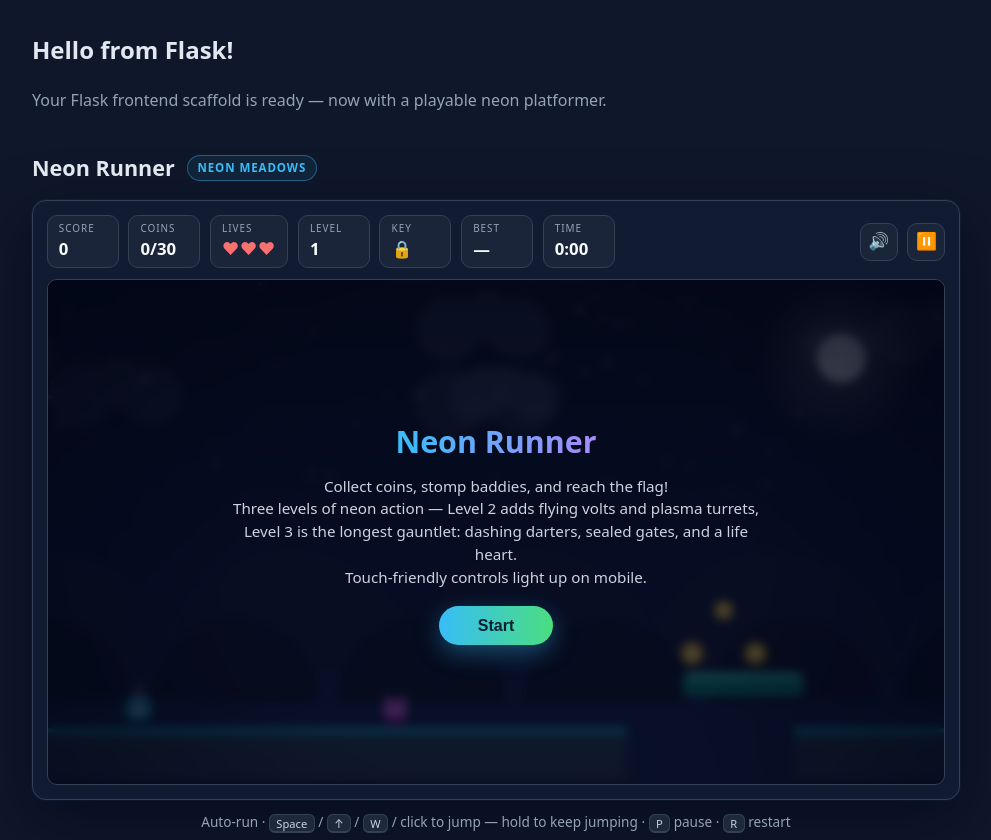
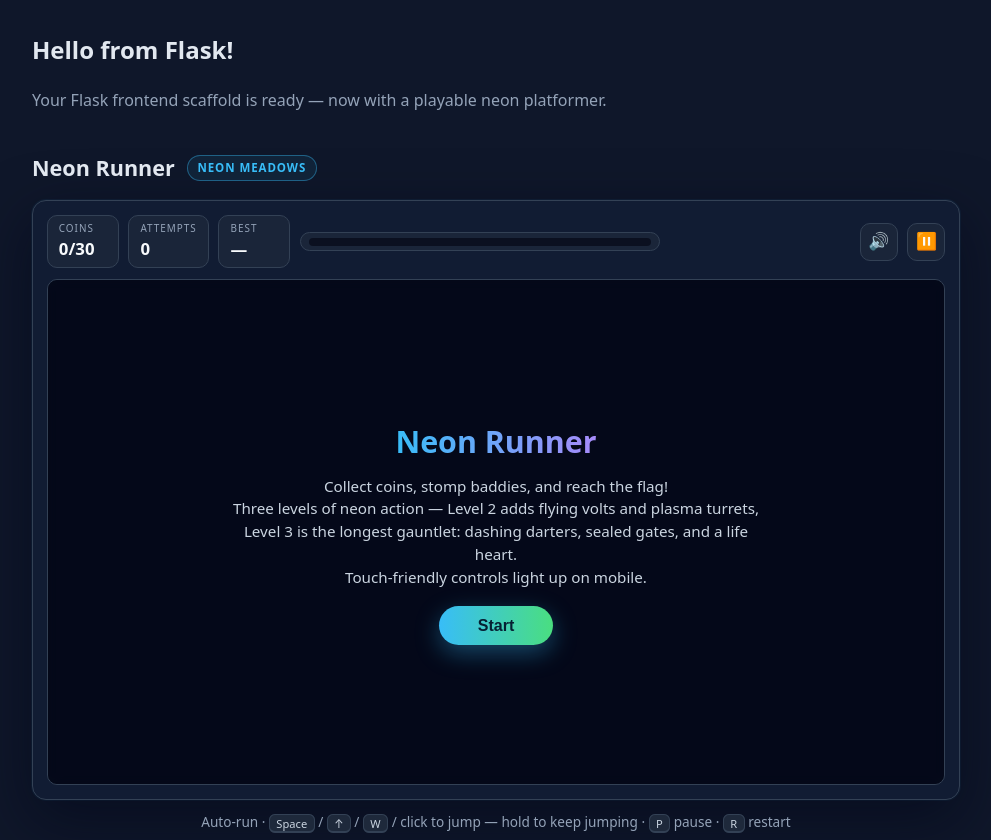
Before and after one commit to theskillster/code, a Flask app: page / in a window 1280 px wide. Shown: the part 97-937 px from the top of the page, without its empty margins (144-1135 px from the left). Run offline with Flask 3, Linux system fonts and the light colour scheme.

Commit message:
feat: instant-restart death loop with attempts and progress bar

```diff
--- a/ollama-code/opencode/src/opencode/static/css/main.css
+++ b/ollama-code/opencode/src/opencode/static/css/main.css
@@ -122,6 +122,32 @@ body {
 
 .hud-spacer {
   flex: 1;
+}
+
+.hud-progress {
+  flex: 1 1 180px;
+  display: flex;
+  align-items: center;
+  background: rgba(30, 41, 59, 0.75);
+  border: 1px solid var(--panel-border);
+  border-radius: 999px;
+  padding: 0.3rem 0.5rem;
+}
+
+.hud-progress-track {
+  width: 100%;
+  height: 8px;
+  border-radius: 999px;
+  background: #0b1020;
+  overflow: hidden;
+}
+
+.hud-progress-fill {
+  height: 100%;
+  width: 0%;
+  border-radius: 999px;
+  background: linear-gradient(90deg, #38bdf8, #a78bfa);
+  transition: width 0.1s linear;
 }
 
 .hud-btn {
--- a/ollama-code/opencode/src/opencode/static/js/entities.js
+++ b/ollama-code/opencode/src/opencode/static/js/entities.js
@@ -50,7 +50,7 @@ export const Entities = (() => {
     score: 0,
     coinCount: 0,
     keyCount: 0,
-    lives: 3,
+    attempts: 0,
     time: 0,
     best: 0,
     levelW: LEVEL_MAX_W,
@@ -64,7 +64,7 @@ export const Entities = (() => {
     camera: { x: 0 },
     overlayAction: null,
     // Death-sequence timer: while > 0, the player is frozen & flashing
-    // before the life is actually deducted and they respawn.
+    // before the level restarts and the attempt is counted.
     dying: 0,
   };
 
@@ -74,10 +74,9 @@ export const Entities = (() => {
   let _onGameOver = null;
   let _onHurtResolve = null;
 
-  function setCallbacks(onHurt, onWin, onGameOver, onHurtResolve) {
+  function setCallbacks(onHurt, onWin, onHurtResolve) {
     _onHurt = onHurt;
     _onWin = onWin;
-    _onGameOver = onGameOver;
     _onHurtResolve = onHurtResolve;
   }
 
@@ -251,23 +250,6 @@ export const Entities = (() => {
     }
   }
 
-  // Life hearts: +1 life (capped at 6 so the HUD stays sane).
-  function updateLives() {
-    const gs = gameState;
-    for (const li of lifePickups) {
-      if (!li.taken && circleRect(li.x, li.y, li.r, player)) {
-        li.taken = true;
-        gs.score += 50;
-        if (gs.lives < 6) {
-          gs.lives++;
-          sfx.life();
-          sparkle(li.x, li.y);
-          burst(li.x, li.y, 12);
-        }
-      }
-    }
-  }
-
   // Enemies: patrol, flyer bob, shooter aim/fire, stomp detection.
   function updateEnemies(dt) {
     const gs = gameState;
@@ -387,10 +369,10 @@ export const Entities = (() => {
     }
   }
 
-  // Boundaries: fell into a pit or reached the flag.
+  // Boundaries: fell into a pit, or reached the end of the level (100%).
   function updateBoundaries() {
     if (player.y > H + 80 && _onHurt) _onHurt(true);
-    if (player.x + player.w > flag.x && player.y + player.h > GROUND_Y - 40 && _onWin) _onWin();
+    if (player.x + player.w >= gameState.levelW && _onWin) _onWin();
   }
 
   // Checkpoints: update respawn point when player passes a milestone.
@@ -435,7 +417,6 @@ export const Entities = (() => {
     updateRunAnim(dt);
     updateCoins();
     updateKeys();
-    updateLives();
     updateEnemies(dt);
     updateProjectiles(dt);
     updateSpikes();
--- a/ollama-code/opencode/src/opencode/static/js/game.js
+++ b/ollama-code/opencode/src/opencode/static/js/game.js
@@ -98,7 +98,7 @@ import { Renderer } from "./renderer.js";
     ensureAudio();
     keys.jumpPressed = false;
     gameState.score = 0;
-    gameState.lives = 3;
+    gameState.attempts = 0;
     loadLevel(1);
     resetPlayer();
     gameState.state = "playing";
@@ -164,113 +164,34 @@ import { Renderer } from "./renderer.js";
     if (gameState.state === "playing" || gameState.state === "paused") start();
   }
 
-  // --- Hurt / Win / Game over callbacks (set up via setCallbacks) ---
-  // Hit detected: play the sound, pop a burst, freeze the player and start
-  // the death beat. The life is NOT deducted here — resolveHurt does that
-  // after the flash so the player has a moment to register the hit.
+  // --- Hurt / Win callbacks (set up via setCallbacks) ---
+  // Hit detected: play the sound, pop a shatter burst, and start the death
+  // beat. After the beat the level restarts from x=0 — no lives involved.
   function onHurt(fell = false) {
-    // Falling into a void must always resolve, even mid-invulnerability,
-    // otherwise the player would fall forever (soft-lock).
-    if (!fell && (player.invuln > 0 || gameState.dying > 0)) return;
+    if (!fell && gameState.dying > 0) return;
     sfx.hurt();
-    burst(player.x + player.w / 2, player.y + player.h / 2, 14);
+    burst(player.x + player.w / 2, player.y + player.h / 2, 18);
     player.vx = 0;
     player.vy = 0;
-    gameState.dying = 0.65; // ~650ms of flashing before respawn
+    gameState.dying = 0.5; // ~500ms shatter before restart
   }
 
-  // --- Safe respawn ---
-  // A checkpoint can sit right inside an enemy patrol zone or next to a
-  // spike, so on death we look for the nearest clear surface behind it
-  // (up to one full screen back) instead of dropping the player onto a foe.
-  const RESPAWN_CLEARANCE = 200; // px a spawn point must clear hazards by
-  const RESPAWN_SCAN_STEP = 40;
-  const RESPAWN_SCAN_BACK = W; // one full screen back, max
-
-  // Is a player standing with feet at (x, y) clear of every hazard?
-  function spotIsClear(x, y) {
-    const cx = x + player.w / 2;
-    const cy = y + player.h / 2;
-    // Enemies (alive ones).
-    for (const e of Levels.enemies) {
-      if (!e.alive) continue;
-      const ex = e.x + e.w / 2;
-      const ey = e.y + e.h / 2;
-      if (Math.abs(ex - cx) < RESPAWN_CLEARANCE + e.w / 2 &&
-          Math.abs(ey - cy) < RESPAWN_CLEARANCE + e.h / 2) return false;
-    }
-    // Spikes: don't stand on top of one.
-    for (const s of Levels.spikes) {
-      if (x + player.w > s.x - 8 && x < s.x + s.w + 8 && y + player.h > s.y) return false;
-    }
-    // Unopened gates are solid walls — don't spawn inside them.
-    for (const g of Levels.gates) {
-      if (g.opened) continue;
-      if (x + player.w > g.x && x < g.x + g.w) return false;
-    }
-    return true;
-  }
-
-  // Top surface (y) of the highest platform spanning the player at x, or null.
-  function surfaceAt(x) {
-    let top = null;
-    for (const p of Levels.platforms) {
-      if (p.x <= x + player.w && x <= p.x + p.w) {
-        if (top === null || p.y < top) top = p.y;
-      }
-    }
-    return top;
-  }
-
-  // Choose a respawn spot: the checkpoint if clear, else scan back.
-  function findSafeRespawn() {
-    const cp = gameState.checkpoint;
-    if (spotIsClear(cp.x, cp.y)) return { x: cp.x, y: cp.y };
-    for (let x = cp.x - RESPAWN_SCAN_STEP; x >= cp.x - RESPAWN_SCAN_BACK; x -= RESPAWN_SCAN_STEP) {
-      const top = surfaceAt(x);
-      if (top === null) continue;
-      const y = top - player.h;
-      if (spotIsClear(x, y)) return { x, y };
-    }
-    // Nothing clear within a screen — checkpoint it is (invuln covers it).
-    return { x: cp.x, y: cp.y };
-  }
-
-  // Called by the update loop once the dying timer reaches zero.
+  // Called once the dying timer reaches zero: restart the level, count the attempt.
   function resolveHurt() {
     gameState.dying = 0;
-    gameState.lives--;
-    if (gameState.lives <= 0) {
-      onGameOver();
-      return;
-    }
-    const spot = findSafeRespawn();
-    player.x = spot.x;
-    player.y = spot.y;
-    player.vx = 0;
-    player.vy = 0;
-    player.invuln = 2.2;
-    dust(player.x + player.w / 2, player.y + player.h, 6);
+    gameState.attempts++;
+    playLevel(gameState.currentLevel);
   }
 
   function onWin() {
-    const bonus = Math.max(0, 300 - Math.floor(gameState.time));
-    gameState.score += bonus;
-    if (gameState.score > best) {
-      best = gameState.score;
-      gameState.best = best;
-      lsSet("opencode-best", String(best));
-    }
     gameState.state = "win";
     stopMusic();
     sfx.win();
     confetti();
     const level = LEVELS[gameState.currentLevel];
     if (gameState.currentLevel < gameState.totalLevels) {
-      // Level-complete screen: show the results, then auto-advance after a
-      // short beat (the button becomes a skip).
       const completeText =
-        `Score <strong>${gameState.score}</strong> (incl. time bonus +${bonus}) \u00B7 Coins ${gameState.coinCount}/${gameState.totalCoins} \u00B7 Time ${fmtTime(gameState.time)}`;
+        `Coins <strong>${gameState.coinCount}/${gameState.totalCoins}</strong> \u00B7 Attempts <strong>${gameState.attempts}</strong>`;
       startOverlayCountdown(LEVEL_COMPLETE_SECONDS, completeText, "Continuing", nextLevel);
       showOverlay(
         `Level ${gameState.currentLevel} complete! \uD83C\uDFC1`,
@@ -281,23 +202,11 @@ import { Renderer } from "./renderer.js";
     } else {
       showOverlay(
         "You beat the game! \uD83C\uDFC6",
-        `Final score <strong>${gameState.score}</strong> (incl. bonuses) \u00B7 Coins ${gameState.coinCount}/${gameState.totalCoins} \u00B7 Time ${fmtTime(gameState.time)}<br>Best <strong>${best}</strong>`,
+        `All ${gameState.totalLevels} levels \u00B7 Coins ${gameState.coinCount} \u00B7 Best <strong>${best}%</strong>`,
         "Play again",
         start
       );
     }
-  }
-
-  function onGameOver() {
-    gameState.state = "over";
-    stopMusic();
-    sfx.over();
-    showOverlay(
-      "Game over",
-      `You ran out of lives on Level ${gameState.currentLevel}. Score <strong>${gameState.score}</strong> \u00B7 Best <strong>${best}</strong>`,
-      "Try again",
-      start
-    );
   }
 
   // --- Game loop ---
@@ -326,6 +235,12 @@ import { Renderer } from "./renderer.js";
     if (gameState.state === "playing") {
       update(dt);
       updateCamera();
+      const pct = Math.floor((player.x / gameState.levelW) * 100);
+      if (pct > best) {
+        best = pct;
+        gameState.best = best;
+        lsSet("opencode-best", String(best));
+      }
     }
     updateParticles(dt);
     draw();
@@ -334,7 +249,7 @@ import { Renderer } from "./renderer.js";
   }
 
   // --- Wire up callbacks ---
-  setCallbacks(onHurt, onWin, onGameOver, resolveHurt);
+  setCallbacks(onHurt, onWin, resolveHurt);
 
   // --- Wire up input ---
   bindInput(
@@ -371,7 +286,8 @@ import { Renderer } from "./renderer.js";
   window.__neon = { playLevel, loadLevel: loadLevel, start, player, enemies: Levels.enemies, projectiles: Levels.projectiles };
 
   // --- Initialize ---
-  best = Math.max(parseInt(lsGet("opencode-best") || "0", 10) || 0, 0);
+  // best is now a percent (0-100); clamp legacy score values from old versions.
+  best = Math.max(0, Math.min(100, parseInt(lsGet("opencode-best") || "0", 10) || 0));
   gameState.best = best;
   loadLevel(1);
   resetPlayer();
--- a/ollama-code/opencode/src/opencode/templates/index.html
+++ b/ollama-code/opencode/src/opencode/templates/index.html
@@ -11,20 +11,17 @@
 
     <div class="game-shell">
       <div class="game-hud">
-        <div class="hud-item"><span class="hud-label">Score</span><span class="hud-value" id="hud-score" aria-live="polite">0</span></div>
         <div class="hud-item"><span class="hud-label">Coins</span><span class="hud-value" id="hud-coins">0/30</span></div>
-        <div class="hud-item"><span class="hud-label">Lives</span><span class="hud-value" id="hud-lives">♥♥♥</span></div>
-        <div class="hud-item"><span class="hud-label">Level</span><span class="hud-value" id="hud-level">1</span></div>
-        <div class="hud-item"><span class="hud-label">Key</span><span class="hud-value" id="hud-key">🔒</span></div>
+        <div class="hud-item"><span class="hud-label">Attempts</span><span class="hud-value" id="hud-attempts">0</span></div>
         <div class="hud-item"><span class="hud-label">Best</span><span class="hud-value" id="hud-best">—</span></div>
-        <div class="hud-item"><span class="hud-label">Time</span><span class="hud-value" id="hud-time">0:00</span></div>
+        <div class="hud-progress"><div class="hud-progress-track"><div class="hud-progress-fill" id="hud-progress"></div></div></div>
         <div class="hud-spacer"></div>
         <button class="hud-btn" id="btn-sound" type="button" title="Toggle sound">🔊</button>
         <button class="hud-btn" id="btn-pause" type="button" title="Pause">⏸️</button>
       </div>
 
       <div class="canvas-wrap">
-        <canvas id="game-canvas" width="960" height="540" tabindex="0" role="img" aria-label="Neon Runner platformer game. Keyboard required: arrow keys to move, space to jump."></canvas>
+        <canvas id="game-canvas" width="960" height="540" tabindex="0" role="img" aria-label="Neon Runner auto-run game. Press space, up, W or click to jump."></canvas>
         <div class="game-overlay hidden" id="game-overlay">
           <h4 class="overlay-title" id="overlay-title">Neon Runner</h4>
           <p class="overlay-text" id="overlay-text"></p>
```
Also changed, not shown: ollama-code/opencode/src/opencode/static/tests/level3_smoke.html (+3 -3 lines), ollama-code/opencode/src/opencode/static/tests/level3_smoke_runner.js (+20 -0 lines).
